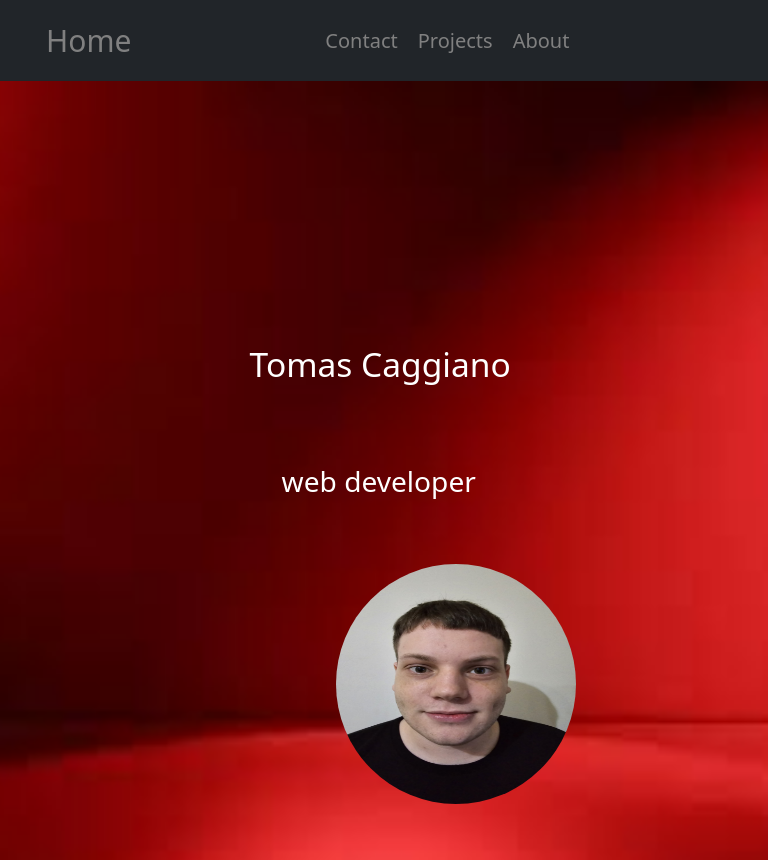
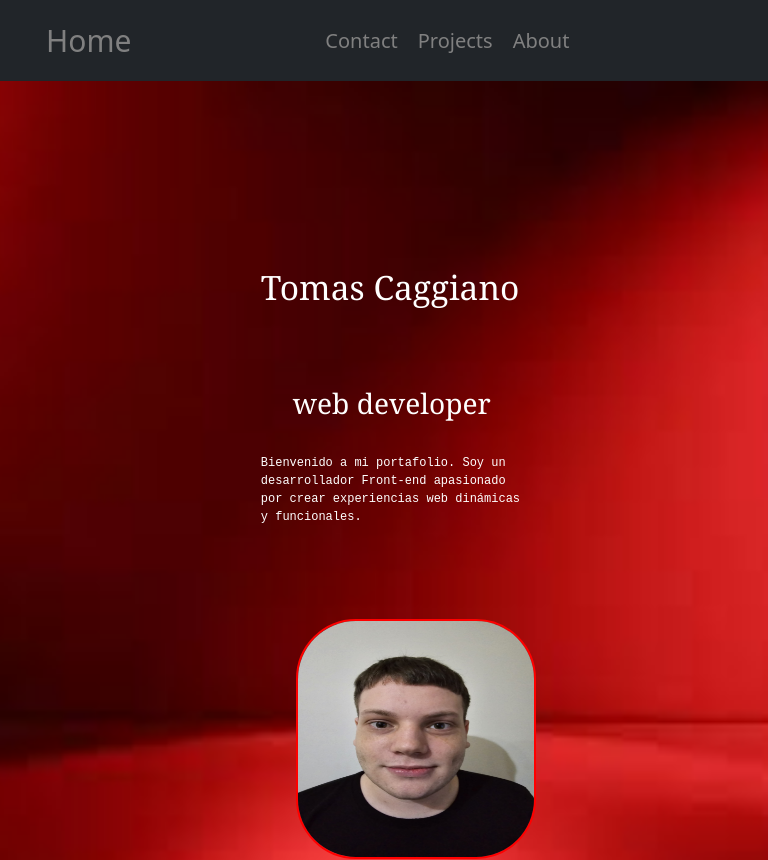
Before and after one commit to TomasCaggiano/portfolio, a React (Vite) app: page / in a window 768 px wide. Shown: the top 860 px of the page. Built offline with nearby package versions, Linux system fonts and the light colour scheme.

Commit message:
arreglos

```diff
--- a/src/components/About/About.css
+++ b/src/components/About/About.css
@@ -13,6 +13,7 @@
   .about h2 {
     font-size: 2.5em;
     color: #333;
+    font-family:Georgia, 'Times New Roman', Times, serif ;
     text-align: center;
     margin-bottom: 20px;
   }
@@ -20,6 +21,7 @@
   .about p {
     font-size: 1.1em;
     line-height: 1.6;
+    font-family: 'Courier New', Courier, monospace;
     color: #555;
     text-align: justify;
   }
--- a/src/components/Contact/Contact.css
+++ b/src/components/Contact/Contact.css
@@ -1,5 +1,3 @@
-/* Contact.css */
-
 .contact {
     font-family: 'Arial', sans-serif;
     max-width: 600px;
@@ -13,6 +11,7 @@
   .contact h1 {
     font-size: 2.5em;
     color: #333;
+    font-family:Georgia, 'Times New Roman', Times, serif ;
     text-align: center;
     margin-bottom: 20px;
   }
@@ -21,12 +20,14 @@
     font-size: 1.1em;
     line-height: 1.6;
     color: #555;
+    font-family: 'Courier New', Courier, monospace;
     margin-bottom: 15px;
   }
 
   .contact h2 {
     font-size: 1.8em;
     color: #333;
+    font-family:Georgia, 'Times New Roman', Times, serif ;
     margin-top: 30px;
     margin-bottom: 10px;
   }
--- a/src/components/Home/Home.css
+++ b/src/components/Home/Home.css
@@ -8,20 +8,31 @@
     min-height: 30rem;
     flex-direction: row;
 }
-
+.home p{
+    padding-top: 25px;
+    font-family: 'Courier New', Courier, monospace;
+    color: white;
+    font-size: 12px;
+}
 .home img{
     height: 15rem;
     width: 15rem;
-    border-radius: 100% ;
+    border-radius: 25% ;
 }
 
+.home h1{
+    font-family:Georgia, 'Times New Roman', Times, serif ;
+}
+.home h2{
+    font-family:Georgia, 'Times New Roman', Times, serif ;
+}
 @media (max-width : 768px) {
     .home {
-        padding-left:25%;
+        overflow: hidden;
         padding-top: 10%;
-        min-width: 25rem;
+        min-height: 25rem;
         flex-direction: column;
-        justify-content: center;
+        align-items: center;
     }
 
     .home img{
@@ -34,8 +45,11 @@
 
     .home h2{
         margin-top: 5rem;
-        margin-left: 2rem;
+
         color: white;
+    }
+    .home p{
+        width: 17rem;
     }
 }
 
@@ -43,6 +57,8 @@
     .home img{
         margin-left: 25%;
         margin-top: 10%;
+        margin-right: 8rem;
+        border: solid red 2px;
     }
     .home div{
     padding-left:10%;
--- a/src/components/Home/Home.jsx
+++ b/src/components/Home/Home.jsx
@@ -41,6 +41,7 @@ const Home = () => {
       <div>
       <h1>{name}</h1>
       <h2>{text}</h2>
+      <p>Bienvenido a mi portafolio. Soy un desarrollador Front-end apasionado por crear experiencias web dinámicas y funcionales.</p>
       </div>
       <img src='/images/foto.jpeg' alt="foto" />
     </div>
--- a/src/components/Products/Products.css
+++ b/src/components/Products/Products.css
@@ -21,18 +21,21 @@
 .product-title {
   font-size: 1.8em;
   color: #333;
+  font-family:Georgia, 'Times New Roman', Times, serif ;
   margin-bottom: 10px;
 }
 
 .product-description {
   font-size: 1.1em;
   line-height: 1.6;
+  font-family: 'Courier New', Courier, monospace;
   color: #555;
   margin-bottom: 15px;
 }
 
 .product-link a {
   color: #007bff;
+  font-family: 'Courier New', Courier, monospace;
   text-decoration: none;
 }
 
```
